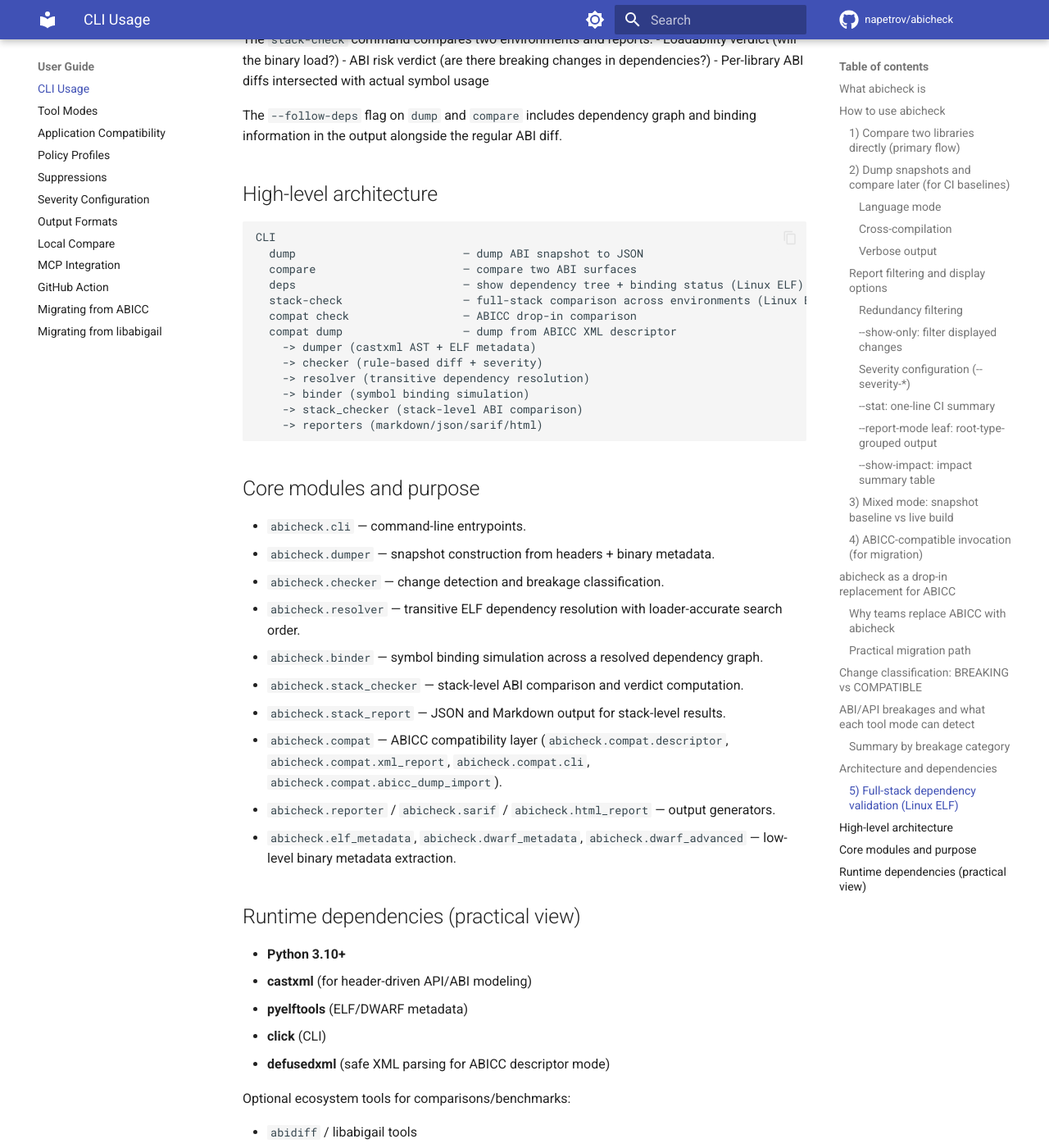
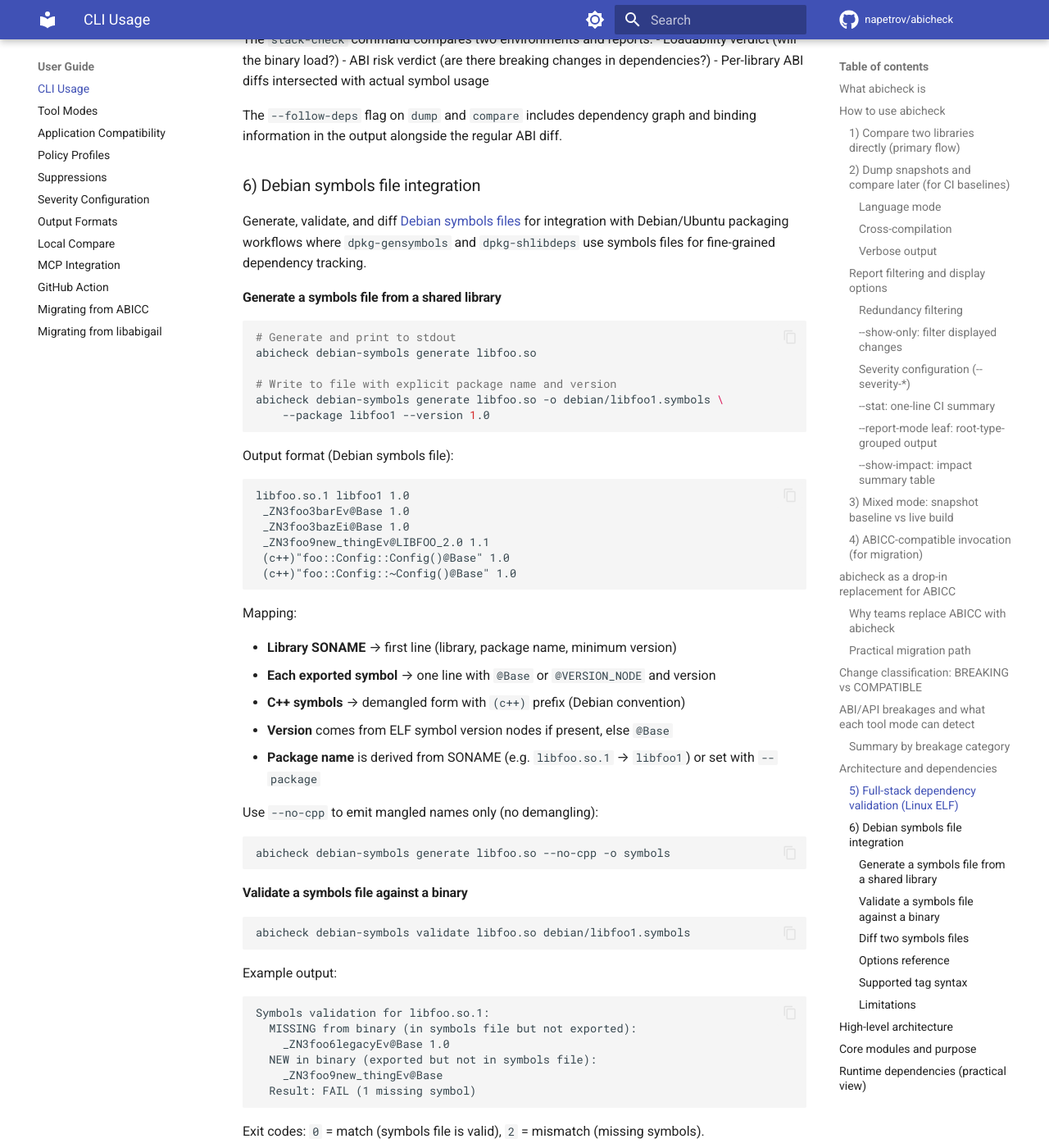
Before and after one commit to napetrov/abicheck, an MkDocs documentation site: the page built from docs/user-guide/cli-usage.md, in a window 1280 px wide and 1400 px high, scrolled down 8811 px. Shown: the whole window at 82% size. Built offline with MkDocs 1.6.1 and Material for MkDocs 9.7.7, drawn with Linux system fonts in a browser that asks for light colours; comment, search, counter and statistics services are not loaded; some of the changed text lies outside the part shown.

Commit message:
Add documentation for Debian symbols file adapter
Update 5 documentation files to cover the new debian-symbols commands:

- docs/user-guide/cli-usage.md: Full section with generate/validate/diff
  usage, output examples, options reference, supported tag syntax, and
  known limitations
- README.md: New "Debian symbols file integration" section with quick
  examples; exit codes for debian-symbols validate
- CHANGELOG.md: Added to [Unreleased] with feature summary
- docs/reference/exit-codes.md: Full exit code tables for all three
  subcommands, CI gate patterns, summary table updated
- docs/index.md: Added "Debian Symbols" link in Next steps

Also updated the architecture diagram and core modules list to include
debian-symbols commands and the debian_symbols module.

https://claude.ai/code/session_01AfUA8uiXkKPWHcaN5V5zj4

````diff
--- a/docs/user-guide/cli-usage.md
+++ b/docs/user-guide/cli-usage.md
@@ -355,6 +355,113 @@ The `stack-check` command compares two environments and reports:
 The `--follow-deps` flag on `dump` and `compare` includes dependency graph
 and binding information in the output alongside the regular ABI diff.
 
+### 6) Debian symbols file integration
+
+Generate, validate, and diff [Debian symbols files](https://manpages.debian.org/unstable/dpkg-dev/dpkg-gensymbols.1.en.html) for integration with Debian/Ubuntu packaging workflows where `dpkg-gensymbols` and `dpkg-shlibdeps` use symbols files for fine-grained dependency tracking.
+
+#### Generate a symbols file from a shared library
+
+```bash
+# Generate and print to stdout
+abicheck debian-symbols generate libfoo.so
+
+# Write to file with explicit package name and version
+abicheck debian-symbols generate libfoo.so -o debian/libfoo1.symbols \
+    --package libfoo1 --version 1.0
+```
+
+Output format (Debian symbols file):
+
+```
+libfoo.so.1 libfoo1 1.0
+ _ZN3foo3barEv@Base 1.0
+ _ZN3foo3bazEi@Base 1.0
+ _ZN3foo9new_thingEv@LIBFOO_2.0 1.1
+ (c++)"foo::Config::Config()@Base" 1.0
+ (c++)"foo::Config::~Config()@Base" 1.0
+```
+
+Mapping:
+
+- **Library SONAME** → first line (library, package name, minimum version)
+- **Each exported symbol** → one line with `@Base` or `@VERSION_NODE` and version
+- **C++ symbols** → demangled form with `(c++)` prefix (Debian convention)
+- **Version** comes from ELF symbol version nodes if present, else `@Base`
+- **Package name** is derived from SONAME (e.g. `libfoo.so.1` → `libfoo1`) or set with `--package`
+
+Use `--no-cpp` to emit mangled names only (no demangling):
+
+```bash
+abicheck debian-symbols generate libfoo.so --no-cpp -o symbols
+```
+
+#### Validate a symbols file against a binary
+
+```bash
+abicheck debian-symbols validate libfoo.so debian/libfoo1.symbols
+```
+
+Example output:
+
+```
+Symbols validation for libfoo.so.1:
+  MISSING from binary (in symbols file but not exported):
+    _ZN3foo6legacyEv@Base 1.0
+  NEW in binary (exported but not in symbols file):
+    _ZN3foo9new_thingEv@Base
+  Result: FAIL (1 missing symbol)
+```
+
+Exit codes: `0` = match (symbols file is valid), `2` = mismatch (missing symbols).
+
+Symbols tagged `(optional)` are not required — their absence does not cause failure, matching `dpkg-gensymbols` semantics.
+
+#### Diff two symbols files
+
+```bash
+abicheck debian-symbols diff old/libfoo1.symbols new/libfoo1.symbols
+```
+
+Example output:
+
+```
+Symbols diff: old/libfoo1.symbols -> new/libfoo1.symbols
+  ADDED:
+    + _ZN3foo9new_thingEv@Base 1.1
+  REMOVED:
+    - _ZN3foo6legacyEv@Base 1.0
+  VERSION CHANGED:
+    (none)
+  Total changes: 2
+```
+
+#### Options reference
+
+| Subcommand | Option | Description |
+|------------|--------|-------------|
+| `generate` | `-o` / `--output` | Output file path (stdout if omitted) |
+| `generate` | `--package` | Debian package name (derived from SONAME if empty) |
+| `generate` | `--version` | Minimum version string (default: `#MINVER#`) |
+| `generate` | `--no-cpp` | Emit mangled names only, no `(c++)` demangled form |
+| `validate` | _(positional)_ | `SO_PATH SYMBOLS_PATH` — binary and symbols file |
+| `diff` | _(positional)_ | `OLD_SYMBOLS NEW_SYMBOLS` — two symbols files |
+
+#### Supported tag syntax
+
+The parser handles the full Debian symbols tag syntax:
+
+- `(c++)` — C++ demangled symbol with quoted name
+- `(optional)` — symbol is not required during validation
+- `(arch=amd64)` — architecture-specific symbol (parsed, not filtered yet)
+- `(c++|optional)` — pipe-separated tag groups (round-trip preserved)
+- `(symver)`, `(regex)` — parsed but not evaluated
+
+#### Limitations
+
+- `#include` directives and `#PACKAGE#` substitution are not supported.
+- `(regex)` and `(symver)` pattern-matching tags are parsed but not evaluated.
+- `(arch=...)` tags are parsed but not filtered (no `--arch` option yet).
+
 ## High-level architecture
 
 ```text
@@ -363,6 +470,9 @@ CLI
   compare                      — compare two ABI surfaces
   deps                         — show dependency tree + binding status (Linux ELF)
   stack-check                  — full-stack comparison across environments (Linux ELF)
+  debian-symbols generate      — generate Debian symbols file from shared library
+  debian-symbols validate      — validate symbols file against binary
+  debian-symbols diff          — diff two Debian symbols files
   compat check                 — ABICC drop-in comparison
   compat dump                  — dump from ABICC XML descriptor
     -> dumper (castxml AST + ELF metadata)
@@ -370,6 +480,7 @@ CLI
     -> resolver (transitive dependency resolution)
     -> binder (symbol binding simulation)
     -> stack_checker (stack-level ABI comparison)
+    -> debian_symbols (Debian symbols file adapter)
     -> reporters (markdown/json/sarif/html)
 ```
 
@@ -383,6 +494,7 @@ CLI
 - `abicheck.stack_checker` — stack-level ABI comparison and verdict computation.
 - `abicheck.stack_report` — JSON and Markdown output for stack-level results.
 - `abicheck.compat` — ABICC compatibility layer (`abicheck.compat.descriptor`, `abicheck.compat.xml_report`, `abicheck.compat.cli`, `abicheck.compat.abicc_dump_import`).
+- `abicheck.debian_symbols` — Debian symbols file generation, parsing, validation, and diffing.
 - `abicheck.reporter` / `abicheck.sarif` / `abicheck.html_report` — output generators.
 - `abicheck.elf_metadata`, `abicheck.dwarf_metadata`, `abicheck.dwarf_advanced` — low-level binary metadata extraction.
 
````
Also changed, not shown: CHANGELOG.md (+15 -0 lines), README.md (+26 -0 lines), docs/index.md (+1 -0 lines), docs/reference/exit-codes.md (+62 -12 lines).
